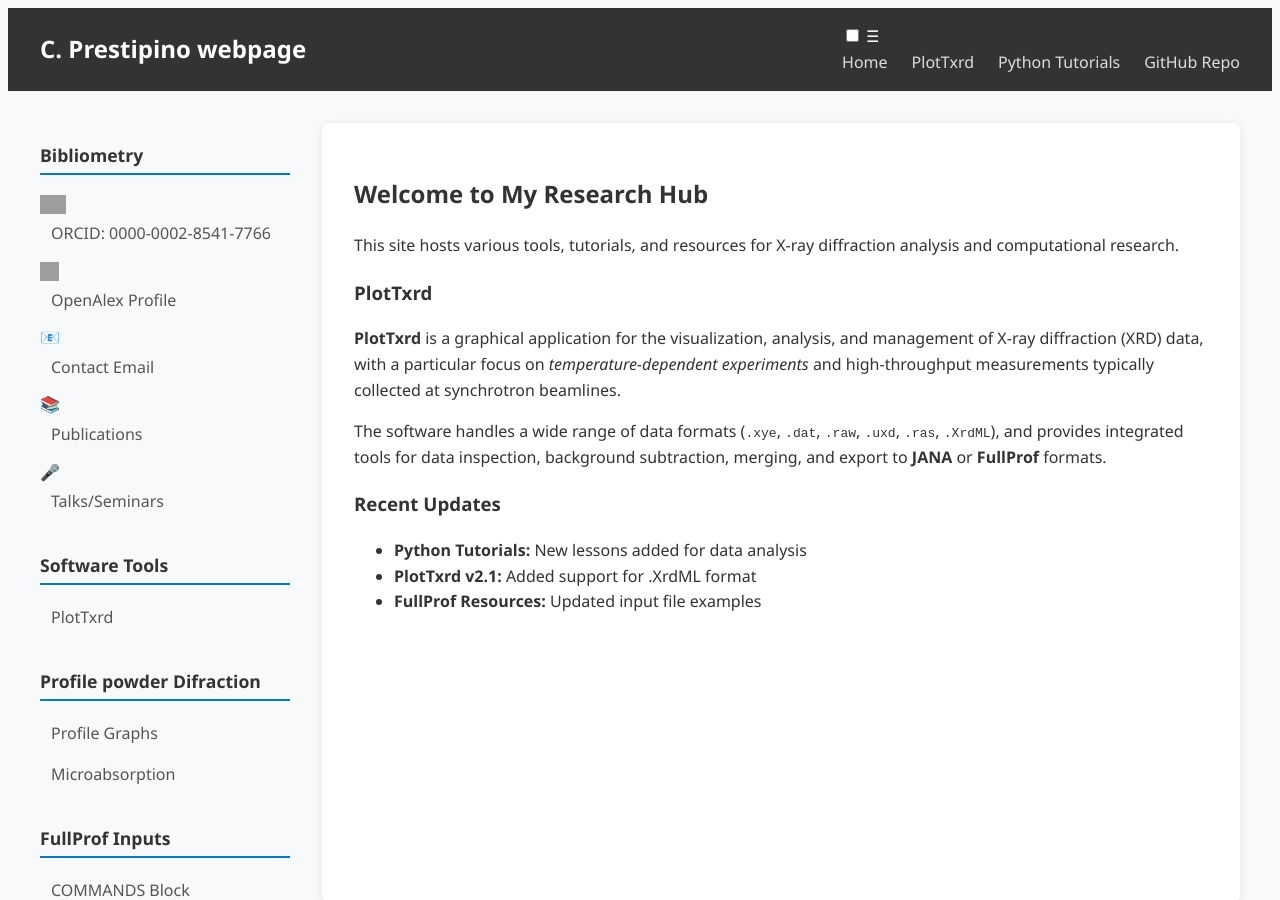
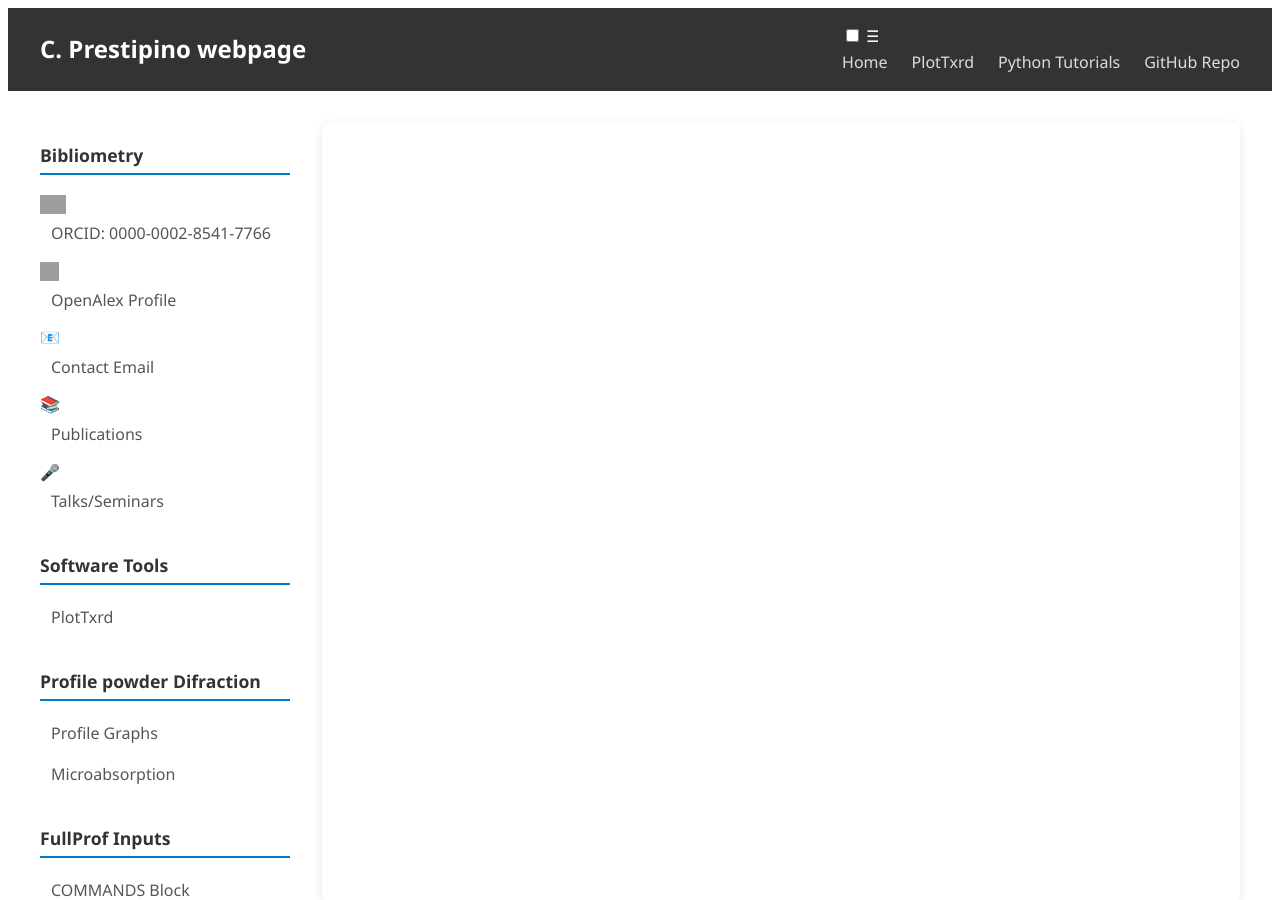
Before and after one commit to Prestipino/Prestipino.github.io, a Jekyll site: the page built from index.html, in a window 1280 px wide and 900 px high. Built offline with Jekyll 4.4.1, drawn with Linux system fonts in a browser that asks for light colours; grey boxes are pictures that could not be loaded.

Commit message:
again...

```diff
--- a/assets/css/custom.css
+++ b/assets/css/custom.css
@@ -5,7 +5,7 @@
     --color-primary: #2c3e50;    /* Dark blue/grey (for headers, accents) */
     --color-secondary: #3498db;  /* Bright blue (for links, highlights) */
     --color-accent: #1abc9c;     /* Teal (for hover effects, buttons) */
-    --color-background: #f8f9fa; /* Very light grey (for page background) */
+    --color-heder-back: #333; /* Very light grey (for page background) */
     --color-text: #333333;       /* Dark grey (for main text) */
     --color-light: #ecf0f1;      /* Light grey (for sidebars, boxes) */
 }
@@ -15,14 +15,14 @@
 body {
     font-family: 'Segoe UI', Tahoma, Geneva, Verdana, sans-serif; /* Modern font stack */
     background-color: var(--color-background);
-    color: var(--color-text); /* Applies your --color-text variable */
+    color: white; /* Applies your --color-text variable */
     line-height: 1.6;
 }
 
 
 /* HEADER STYLES */
 .site-header {
-    background: #333;
+    background: var(--color-heder-back);
     color: white;
     padding: 1rem 0;
     position: sticky;
```
